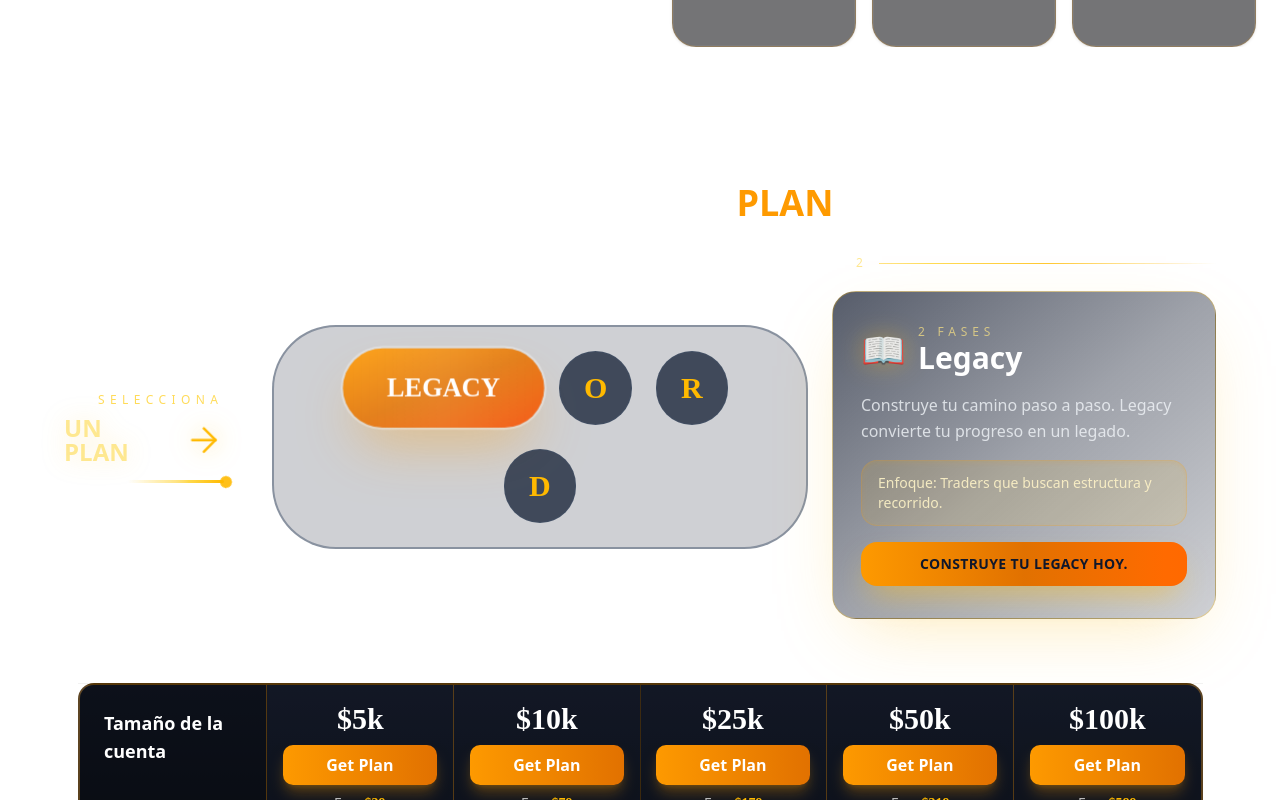
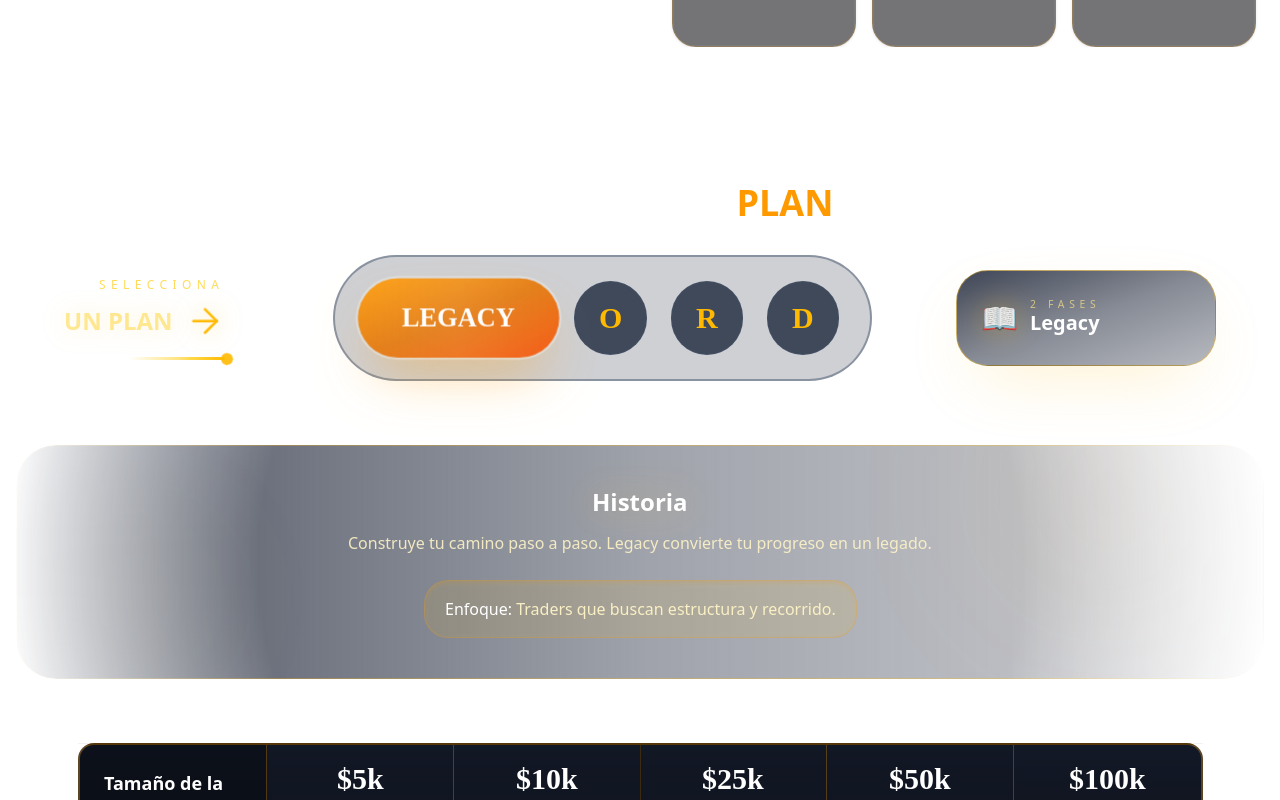
Before and after one commit to devyamboly/app-lord-found, a Next.js app: page / in a window 1280 px wide. Shown: the part 2000-2800 px from the top of the page. Built offline with nearby package versions, Linux system fonts and the light colour scheme.

Commit message:
refactor: update ChallengeSelector and PlanPhaseInfo components to improve plan selection display and logic

```diff
--- a/src/components/challenge-selector/ChallengeSelector.tsx
+++ b/src/components/challenge-selector/ChallengeSelector.tsx
@@ -4,6 +4,8 @@ import { useState } from 'react';
 import PricingTable from './PricingTable';
 import PlanSelectionHint from './PlanSelectionHint';
 import PlanPhaseInfo from './PlanPhaseInfo';
+import PlanNumPhase from './PlanNumPhase';
+import PlanPhaseInformation from './PlanPhaseInformation';
 
 
 export default function ChallengeSelector(){
@@ -63,13 +65,15 @@ export default function ChallengeSelector(){
           ))}
         </div>
 
-        <div className="hidden w-full max-w-sm lg:block">
-          <PlanPhaseInfo selectedPlan={expandedLetter} />
+        <div className="hidden lg:block lg:w-[240px] xl:w-[260px]">
+          <PlanNumPhase selectedPlan={expandedLetter} />
         </div>
       </div>
 
-      <div className="lg:hidden mt-6">
-        <PlanPhaseInfo selectedPlan={expandedLetter} />
+      <PlanPhaseInfo selectedPlan={expandedLetter} />
+
+      <div className="hidden lg:mt-16 lg:block">
+        <PlanPhaseInformation selectedPlan={expandedLetter} />
       </div>
 
       {expandedLetter && (
--- /dev/null
+++ b/src/components/challenge-selector/PlanNumPhase.tsx
@@ -0,0 +1,35 @@
+import clsx from "clsx";
+import { resolvePlan } from "./planDetails";
+
+type PlanNumPhaseProps = {
+  selectedPlan: string | null;
+  className?: string;
+};
+
+export default function PlanNumPhase({ selectedPlan, className }: PlanNumPhaseProps) {
+  const result = resolvePlan(selectedPlan);
+
+  if (!result) return null;
+
+  const {
+    data: { icon, phases, title },
+  } = result;
+
+  return (
+    <div
+      className={clsx(
+        "rounded-[2rem] border border-amber-400/40 bg-gradient-to-br from-slate-900/80 via-slate-900/50 to-slate-900/30 px-5 py-6 sm:px-6 sm:py-7 shadow-[0_25px_70px_-25px_rgba(251,191,36,0.3)] backdrop-blur-md",
+        "flex flex-col items-start gap-3 text-slate-100/90 max-w-full",
+        className,
+      )}
+    >
+      <div className="flex items-center gap-3">
+        <span className="text-3xl drop-shadow-[0_0_14px_rgba(251,191,36,0.4)]">{icon}</span>
+        <div className="flex flex-col leading-none">
+          <span className="text-[0.65rem] uppercase tracking-[0.45em] text-amber-200/70">{phases}</span>
+          <h3 className="text-xl font-semibold text-white">{title}</h3>
+        </div>
+      </div>
+    </div>
+  );
+}
--- a/src/components/challenge-selector/PlanPhaseInfo.tsx
+++ b/src/components/challenge-selector/PlanPhaseInfo.tsx
@@ -1,99 +1,34 @@
-import { useMemo } from "react";
-import { PRODUCTS } from "@/mocks/products";
+import { resolvePlan } from "./planDetails";
 
 type PlanPhaseInfoProps = {
   selectedPlan: string | null;
 };
 
-const PLAN_DETAILS = {
-  L: {
-    title: "Legacy",
-    phases: "2 fases",
-    story: "Construye tu camino paso a paso. Legacy convierte tu progreso en un legado.",
-    focus: "Traders que buscan estructura y recorrido.",
-    cta: "Construye tu Legacy hoy.",
-    icon: "📖",
-  },
-  O: {
-    title: "One",
-    phases: "1 fase",
-    story: "Cuando un solo paso basta. ONE es rapidez, simplicidad y acceso directo al fondeo.",
-    focus: "Traders que quieren inmediatez.",
-    cta: "Hazlo en One.",
-    icon: "⚡",
-  },
-  R: {
-    title: "Royal Direct",
-    phases: "Fondeo inmediato",
-    story: "El acceso reservado para los privilegiados. Royal Direct es fondeo inmediato, sin fases.",
-    focus: "Traders que quieren empezar ya.",
-    cta: "Accede directo con Royal.",
-    icon: "👑",
-  },
-  D: {
-    title: "Dynamic",
-    phases: "Edición especial",
-    story: "Exclusividad en movimiento. Dynamic es edición especial, limitada y distinta.",
-    focus: "Traders que buscan experiencias únicas.",
-    cta: "Vive la experiencia Dynamic.",
-    icon: "🔥",
-  },
-} as const;
+export default function PlanPhaseInfo({ selectedPlan }: PlanPhaseInfoProps) {
+  const result = resolvePlan(selectedPlan);
+  if (!result) return null;
 
-export default function PlanPhaseInfo({ selectedPlan }: PlanPhaseInfoProps) {
-  const planKey = useMemo(() => {
-    if (!selectedPlan) return "";
-    const normalized = selectedPlan.toUpperCase() as keyof typeof PLAN_DETAILS;
-    return PLAN_DETAILS[normalized] ? normalized : "";
-  }, [selectedPlan]);
-
-  if (!planKey) return null;
-
-  const plan = PLAN_DETAILS[planKey];
-  const product = PRODUCTS[planKey];
-
-  const phaseLabel = product?.description?.split(" ")[0] || plan.phases;
+  const {
+    data: { icon, phases, title, story, focus },
+  } = result;
 
   return (
-    <div className="flex flex-col gap-4 lg:gap-5 text-slate-100/90 animate-fade-in">
-      <div className="hidden lg:flex items-center gap-3 pl-6 text-amber-200/90 uppercase tracking-[0.35em] text-xs">
-        <span className="whitespace-nowrap">{phaseLabel}</span>
-        <div className="h-px flex-1 bg-gradient-to-r from-amber-300/60 via-amber-400/80 to-transparent" />
-      </div>
-
-      <div className="flex flex-col lg:flex-col gap-4 rounded-3xl border border-amber-400/30 bg-gradient-to-br from-slate-900/70 via-slate-900/40 to-slate-900/20 px-5 py-6 sm:px-6 sm:py-7 lg:px-7 lg:py-8 shadow-[0_25px_70px_-25px_rgba(251,191,36,0.35)] backdrop-blur-md">
+    <div className="lg:hidden mt-6 sm:mt-8 animate-fade-in">
+      <div className="flex flex-col gap-4 rounded-3xl border border-amber-400/30 bg-gradient-to-br from-slate-900/80 via-slate-900/50 to-slate-900/20 px-5 py-6 shadow-[0_25px_70px_-25px_rgba(251,191,36,0.35)] backdrop-blur-md text-slate-100/90">
         <div className="flex items-center gap-3">
-          <span className="text-3xl lg:text-4xl drop-shadow-[0_0_12px_rgba(251,191,36,0.4)]">
-            {plan.icon}
-          </span>
+          <span className="text-3xl drop-shadow-[0_0_14px_rgba(251,191,36,0.4)]">{icon}</span>
           <div className="flex flex-col">
-            <span className="text-xs uppercase tracking-[0.4em] text-amber-200/70">
-              {plan.phases}
-            </span>
-            <h3 className="text-xl sm:text-2xl lg:text-3xl font-semibold text-white">
-              {plan.title}
-            </h3>
+            <span className="text-xs uppercase tracking-[0.4em] text-amber-200/70">{phases}</span>
+            <h3 className="text-xl sm:text-2xl font-semibold text-white">{title}</h3>
           </div>
         </div>
 
-        <p className="text-sm sm:text-base text-slate-100/80 leading-relaxed">
-          {plan.story}
+        <p className="text-sm sm:text-base leading-relaxed text-amber-100/85">
+          {story}
         </p>
 
         <div className="rounded-2xl border border-amber-500/20 bg-amber-400/10 px-4 py-3 text-sm text-amber-100/90 shadow-inner shadow-amber-500/10">
-          <span className="font-medium">Enfoque:</span> {plan.focus}
-        </div>
-
-        <button className="group relative overflow-hidden rounded-2xl bg-gradient-to-r from-amber-500 via-amber-600 to-orange-500 px-5 py-3 text-sm font-semibold uppercase tracking-wide text-slate-900 shadow-[0_15px_30px_-10px_rgba(251,191,36,0.65)] transition-transform duration-300 hover:scale-[1.02] focus-visible:outline-none focus-visible:ring-2 focus-visible:ring-amber-300/80">
-          <span className="absolute inset-0 opacity-0 group-hover:opacity-100 bg-white/10 transition-opacity duration-300" />
-          <span className="relative">{plan.cta}</span>
-        </button>
-      </div>
-
-      <div className="lg:hidden flex flex-col gap-2 rounded-2xl border border-amber-400/20 bg-slate-900/40 px-5 py-4 backdrop-blur">
-        <div className="flex items-start gap-3">
-          <span className="text-base font-semibold text-amber-300/90">Fases:</span>
-          <span className="text-sm text-slate-100/80 leading-relaxed">{plan.phases}</span>
+          <span className="font-medium text-white">Enfoque:</span> {focus}
         </div>
       </div>
     </div>
--- /dev/null
+++ b/src/components/challenge-selector/PlanPhaseInformation.tsx
@@ -0,0 +1,51 @@
+import clsx from "clsx";
+import { resolvePlan } from "./planDetails";
+
+type PlanPhaseInformationProps = {
+  selectedPlan: string | null;
+  className?: string;
+};
+
+export default function PlanPhaseInformation({ selectedPlan, className }: PlanPhaseInformationProps) {
+  const result = resolvePlan(selectedPlan);
+
+  if (!result) return null;
+
+  const {
+    data: { story, focus },
+  } = result;
+
+  return (
+    <div
+      className={clsx(
+        "relative overflow-hidden rounded-[2.5rem] border border-amber-400/30 bg-gradient-to-r from-slate-900/75 via-slate-900/40 to-slate-900/20 px-6 py-8 sm:px-10 sm:py-10",
+        "shadow-[0_45px_80px_-35px_rgba(251,191,36,0.35)] backdrop-blur-lg text-slate-100/85",
+        "transition-transform duration-700 ease-out",
+        "[mask-image:radial-gradient(circle_at_center,_black_60%,_transparent_100%)]",
+        "animate-slide-in-up",
+        "hidden lg:block",
+        className,
+      )}
+    >
+      <div className="absolute inset-0 opacity-30">
+        <div className="absolute -top-16 right-10 h-56 w-56 rounded-full bg-amber-500/30 blur-[100px]" />
+        <div className="absolute bottom-0 left-10 h-40 w-40 rounded-full bg-amber-400/20 blur-[80px]" />
+      </div>
+
+      <div className="relative flex flex-col items-center gap-6 text-center">
+        <div className="flex flex-col items-center gap-3">
+          <h3 className="text-lg sm:text-2xl font-semibold text-white drop-shadow-[0_0_18px_rgba(251,191,36,0.35)]">
+            Historia
+          </h3>
+          <p className="text-sm sm:text-base leading-relaxed text-amber-100/90">
+            {story}
+          </p>
+        </div>
+
+        <div className="rounded-3xl border border-amber-500/25 bg-amber-400/10 px-5 py-4 text-sm sm:text-base text-amber-100/95 shadow-inner shadow-amber-500/15">
+          <span className="font-medium text-white">Enfoque:</span> {focus}
+        </div>
+      </div>
+    </div>
+  );
+}
--- /dev/null
+++ b/src/components/challenge-selector/planDetails.ts
@@ -0,0 +1,49 @@
+export type PlanDetailKey = 'L' | 'O' | 'R' | 'D';
+
+export const PLAN_DETAILS: Record<PlanDetailKey, {
+  title: string;
+  phases: string;
+  story: string;
+  focus: string;
+  cta: string;
+  icon: string;
+}> = {
+  L: {
+    title: "Legacy",
+    phases: "2 fases",
+    story: "Construye tu camino paso a paso. Legacy convierte tu progreso en un legado.",
+    focus: "Traders que buscan estructura y recorrido.",
+    cta: "Construye tu Legacy hoy.",
+    icon: "📖",
+  },
+  O: {
+    title: "One",
+    phases: "1 fase",
+    story: "Cuando un solo paso basta. ONE es rapidez, simplicidad y acceso directo al fondeo.",
+    focus: "Traders que quieren inmediatez.",
+    cta: "Hazlo en One.",
+    icon: "⚡",
+  },
+  R: {
+    title: "Royal Direct",
+    phases: "Fondeo inmediato",
+    story: "El acceso reservado para los privilegiados. Royal Direct es fondeo inmediato, sin fases.",
+    focus: "Traders que quieren empezar ya.",
+    cta: "Accede directo con Royal.",
+    icon: "👑",
+  },
+  D: {
+    title: "Dynamic",
+    phases: "Edición especial",
+    story: "Exclusividad en movimiento. Dynamic es edición especial, limitada y distinta.",
+    focus: "Traders que buscan experiencias únicas.",
+    cta: "Vive la experiencia Dynamic.",
+    icon: "🔥",
+  },
+};
+
+export function resolvePlan(key: string | null) {
+  if (!key) return null;
+  const normalized = key.toUpperCase() as PlanDetailKey;
+  return PLAN_DETAILS[normalized] ? { detailKey: normalized, data: PLAN_DETAILS[normalized] } : null;
+}
```
